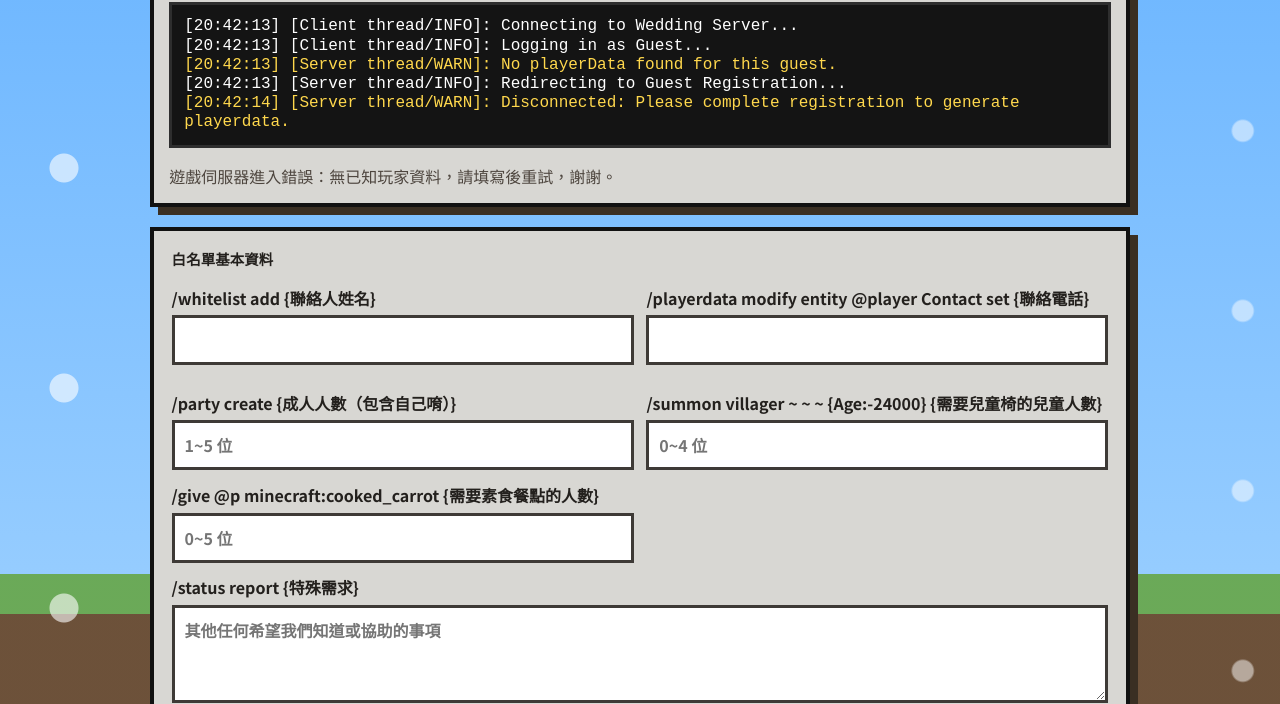
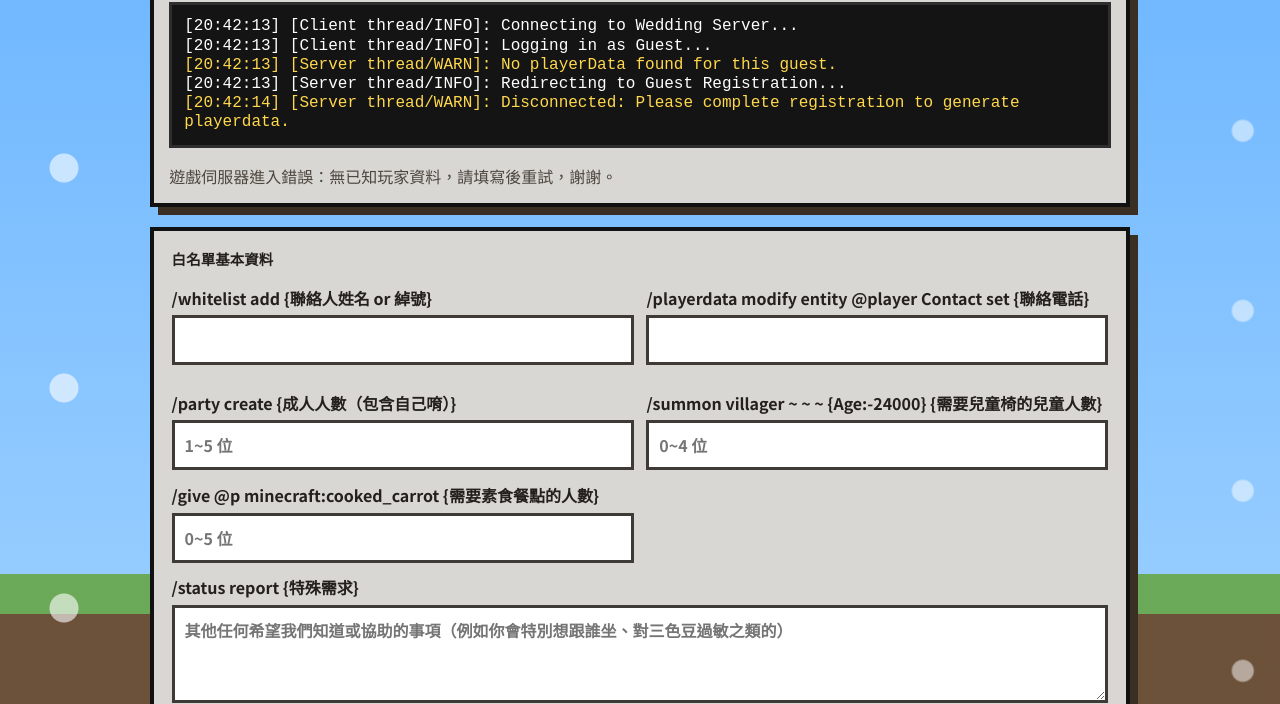
Before and after one commit to yukino0113/yukino0113.github.io, a website with bundled scripts: page rsvp.html in a window 1280 px wide. Shown: the part 96-800 px from the top of the page. Built offline with nearby package versions, Linux system fonts and the light colour scheme.

Commit message:
Modify some text to be more fun

```diff
--- a/rsvp.html
+++ b/rsvp.html
@@ -28,7 +28,7 @@
         <form id="rsvp-form" novalidate>
           <div class="form-grid">
             <label>
-              /whitelist add {聯絡人姓名}
+              /whitelist add {聯絡人姓名 or 綽號}
               <input name="contactName" type="text" maxlength="80" required />
             </label>
 
@@ -57,7 +57,7 @@
 
           <label>
             /status report {特殊需求}
-            <textarea name="specialNeeds" placeholder="其他任何希望我們知道或協助的事項" rows="3" maxlength="400"></textarea>
+            <textarea name="specialNeeds" placeholder="其他任何希望我們知道或協助的事項（例如你會特別想跟誰坐、對三色豆過敏之類的）" rows="3" maxlength="400"></textarea>
           </label>
 
           <label>
```
